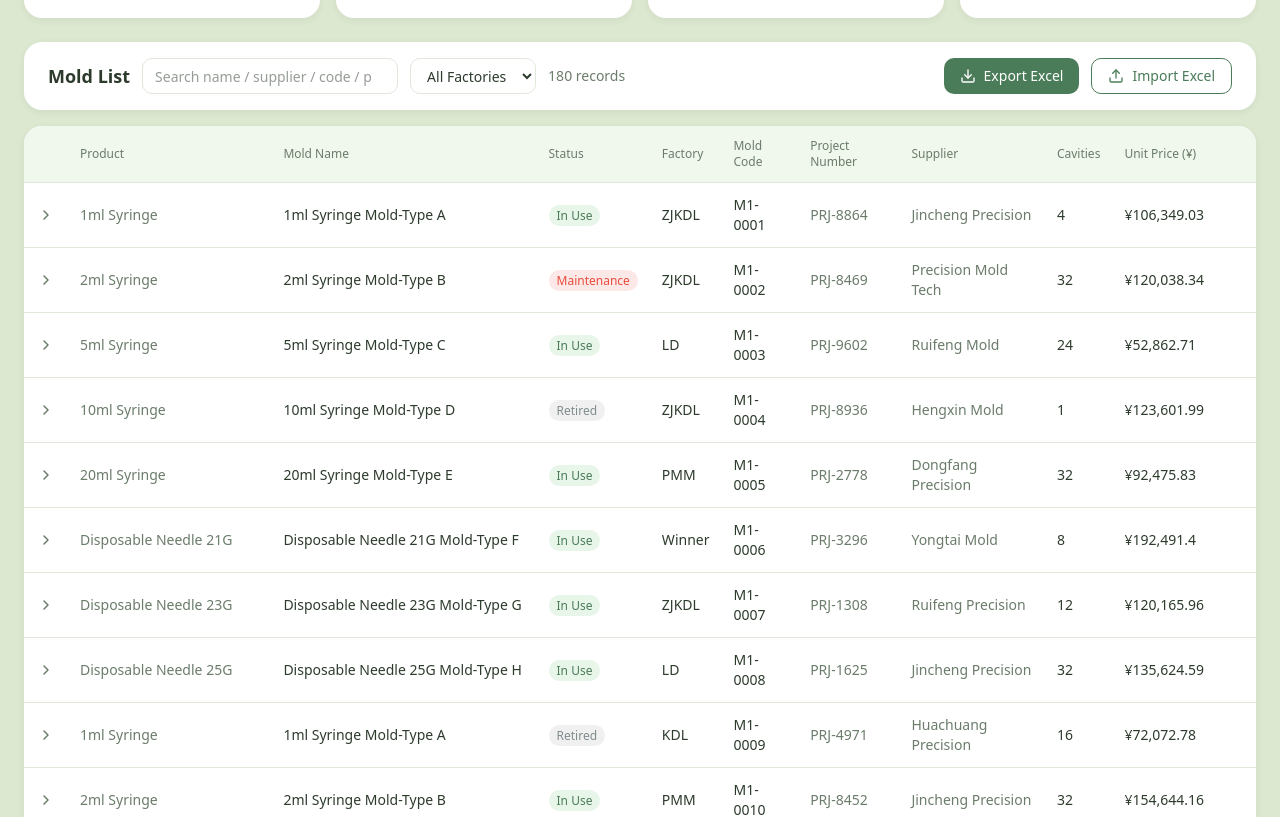
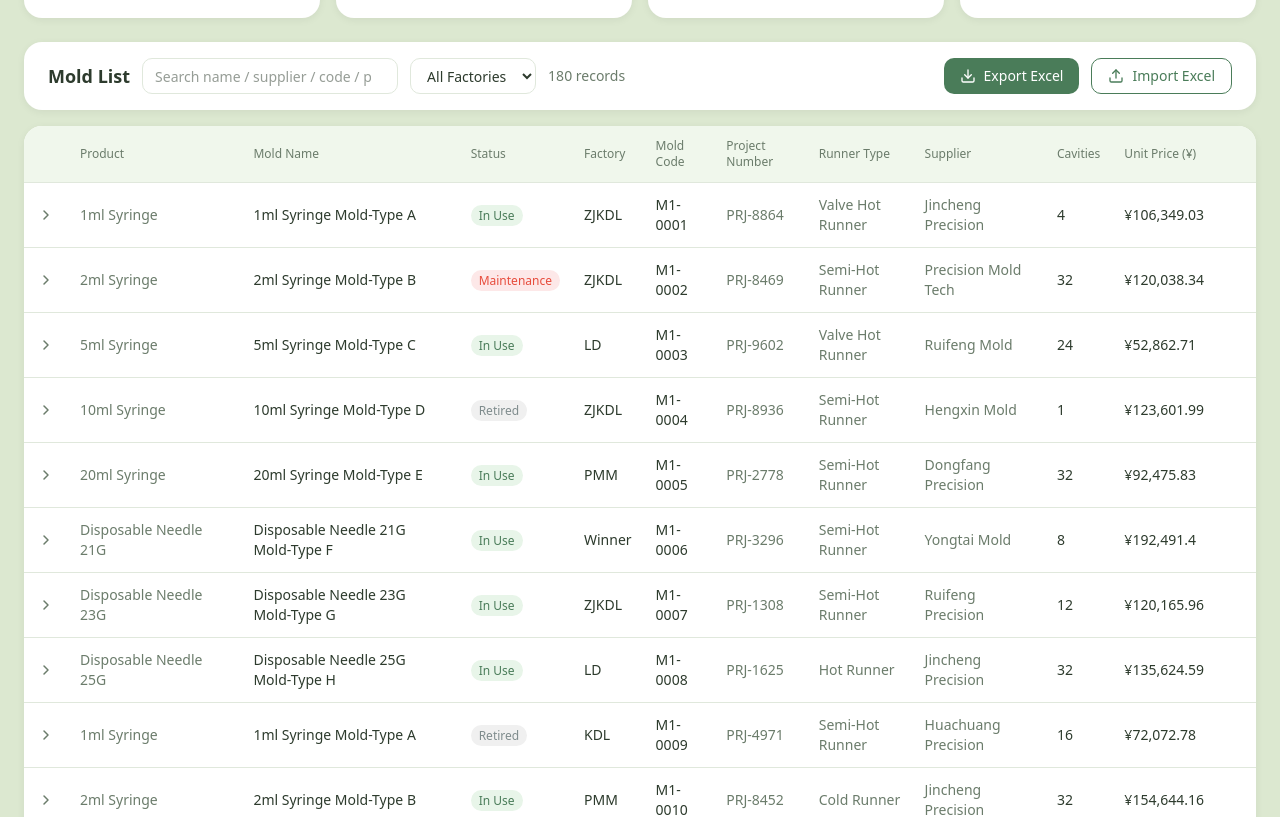
Before and after one commit to erikzhuang-dev/ubzhuangs-robot, a Next.js app: page / in a window 1280 px wide. Shown: the part 356-1173 px from the top of the page. Built offline with nearby package versions, Linux system fonts and the light colour scheme.

Commit message:
feat(table): 模具列表增加流道类型列，搜索支持试验模/量产模检索
Coze-Commit-Type: user
Coze-User-ID: 1743168901482536
Coze-Conversation-ID: 12897442

```diff
--- a/src/app/page.tsx
+++ b/src/app/page.tsx
@@ -589,13 +589,19 @@ export default function Home() {
       if (factoryFilter && m.factory !== factoryFilter) return false;
       if (searchText) {
         const s = searchText.toLowerCase();
+        // 模具类型检索文本：试验模/量产模（中英文均支持）
+        const typeText =
+          m.moldType === 'trial'
+            ? '试验模 试作模 试验 trial mold trialmold'
+            : '量产模 量产 量产模 production mass production massproduction mold';
         return (
           m.name.toLowerCase().includes(s) ||
           (m.nameEn || '').toLowerCase().includes(s) ||
           m.supplier.toLowerCase().includes(s) ||
           (m.supplierEn || '').toLowerCase().includes(s) ||
           m.code.toLowerCase().includes(s) ||
-          (m.projectNumber || '').toLowerCase().includes(s)
+          (m.projectNumber || '').toLowerCase().includes(s) ||
+          typeText.includes(s)
         );
       }
       return true;
@@ -1801,6 +1807,7 @@ export default function Home() {
                 <th className="px-3 py-3 text-left text-xs font-medium" style={{ color: '#6b7c6b' }}>{t.factory}</th>
                 <th className="px-3 py-3 text-left text-xs font-medium" style={{ color: '#6b7c6b' }}>{t.code}</th>
                 <th className="px-3 py-3 text-left text-xs font-medium" style={{ color: '#6b7c6b' }}>{t.projectNumber}</th>
+                <th className="px-3 py-3 text-left text-xs font-medium" style={{ color: '#6b7c6b' }}>{t.runnerType}</th>
                 <th className="px-3 py-3 text-left text-xs font-medium" style={{ color: '#6b7c6b' }}>{t.supplier}</th>
                 <th className="px-3 py-3 text-left text-xs font-medium" style={{ color: '#6b7c6b' }}>{t.cavities}</th>
                 <th className="px-3 py-3 text-left text-xs font-medium" style={{ color: '#6b7c6b' }}>{t.unitPrice}</th>
@@ -2636,6 +2643,9 @@ function MoldRow({
         </td>
         <td className="px-3 py-3 text-sm" style={{ color: '#6b7c6b' }}>
           {mold.projectNumber || '-'}
+        </td>
+        <td className="px-3 py-3 text-sm" style={{ color: '#6b7c6b' }}>
+          {(RUNNER_NAME_MAP[mold.runnerType] && RUNNER_NAME_MAP[mold.runnerType][lang]) || mold.runnerType || '-'}
         </td>
         <td className="px-3 py-3 text-sm" style={{ color: '#6b7c6b' }}>
           {lang === 'en' ? (mold.supplierEn || mold.supplier) : mold.supplier}
```
